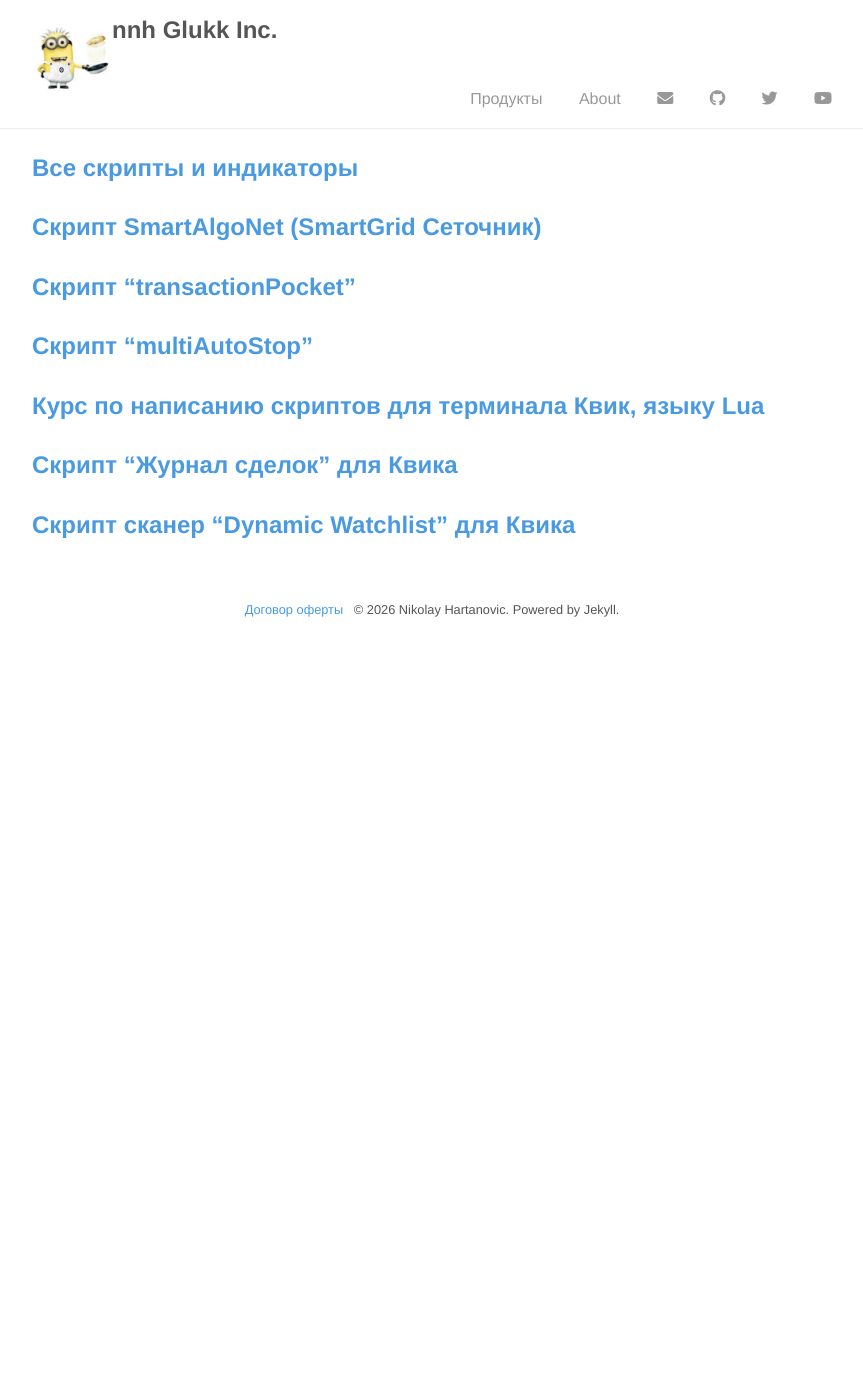
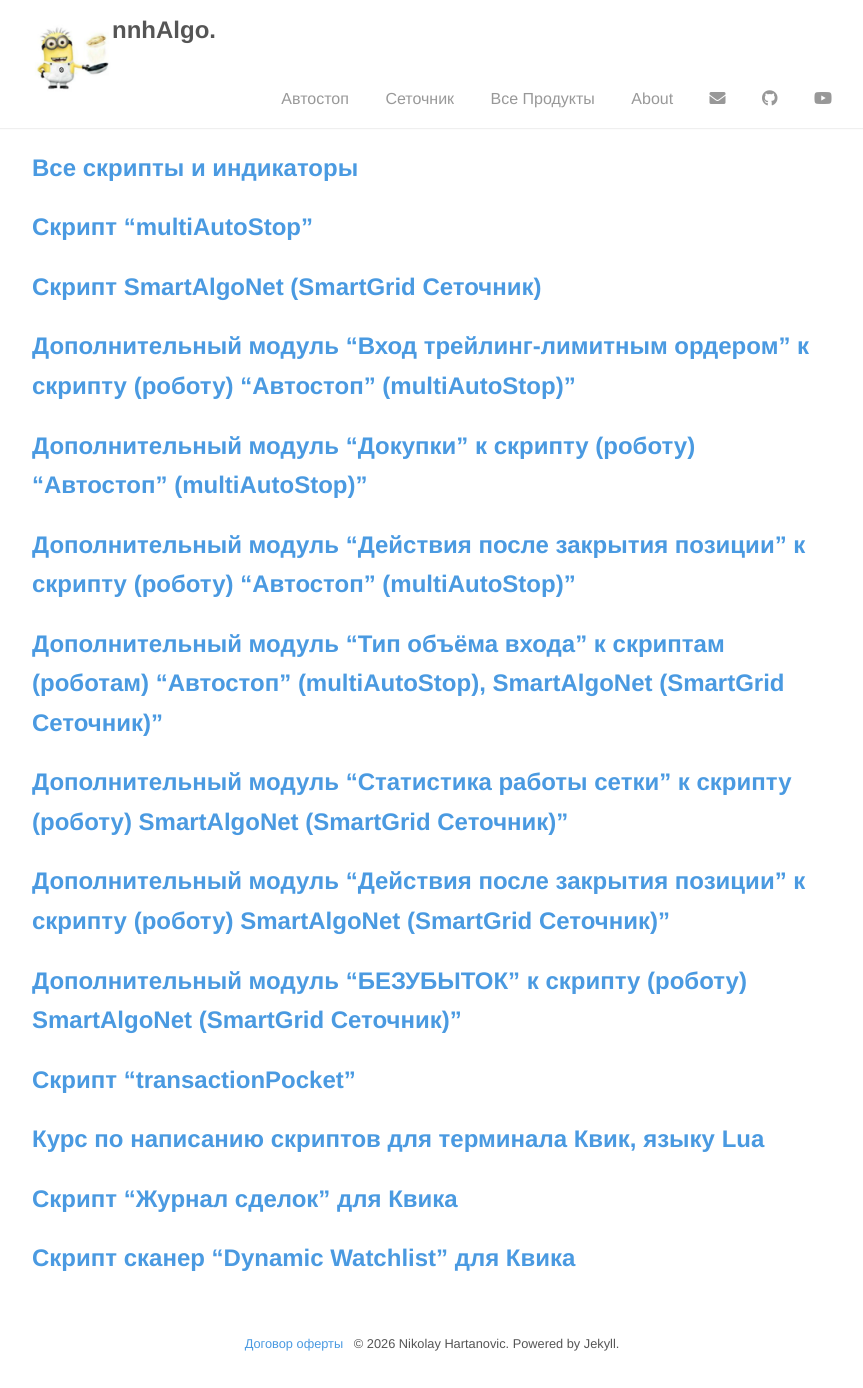
Before and after one commit to nick-nh/nick-nh.github.io, a Jekyll site: the page built from scripts_list.md, in a window 1280 px wide. Shown: the whole page, without its empty margins (208-1071 px from the left). Built offline with Jekyll 4.4.1, drawn with Linux system fonts in a browser that asks for light colours; nearby versions of some CDN libraries; our own code applies the rules of GitHub Pages for plain Markdown files; before the commit the page ends 900 px from its top, so only the background shows below that.

Commit message:
update script list

```diff
--- a/_config.yml
+++ b/_config.yml
@@ -1,5 +1,5 @@
 # Site settings
-title:          nnh Glukk Inc.
+title:          nnhAlgo.
 description:    Разработка qLua скриптов
 url:            https://github.com/nick-nh/
 avatar:         /assets/title.png
@@ -37,7 +37,11 @@ related_posts_section:
   min_common_tags:  2
 
 navigation:
- - title: Продукты
+ - title: Автостоп
+   url: /_posts/2021-03-14-multiAutoStop
+ - title: Сеточник
+   url: /_posts/2023-06-11-SmartAlgoNet
+ - title: Все Продукты
    url: /scripts_list
  - title: About
    url: /about
@@ -46,5 +50,5 @@ navigation:
 social:
   email: nick-h@yandex.ru
   github: https://github.com/nick-nh/qlua
-  twitter: https://twitter.com/niknh
   youtube: https://www.youtube.com/channel/UCKLHojn_B8Zs5GrkGWzmwJQ
+  rutube: https://rutube.ru/channel/42929972/
--- a/scripts_list.md
+++ b/scripts_list.md
@@ -4,9 +4,16 @@ layout: default
 
 ## [Все скрипты и индикаторы](/_posts/2021-01-09-hello-post.md)
 
+## [Скрипт "multiAutoStop"](/_posts/2021-03-14-multiAutoStop.md)
 ## [Скрипт SmartAlgoNet (SmartGrid Сеточник)](/_posts/2023-06-11-SmartAlgoNet.md)
+## [Дополнительный модуль "Вход трейлинг-лимитным ордером" к скрипту (роботу) "Автостоп" (multiAutoStop)"](/_posts/2025-06-05-algo_open_pos.md)
+## [Дополнительный модуль "Докупки" к скрипту (роботу) "Автостоп" (multiAutoStop)"](/_posts/2025-06-05-open_steps.md)
+## [Дополнительный модуль "Действия после закрытия позиции" к скрипту (роботу) "Автостоп" (multiAutoStop)"](/_posts/2026-01-11-stop_after_close.md)
+## [Дополнительный модуль "Тип объёма входа" к скриптам (роботам) "Автостоп" (multiAutoStop), SmartAlgoNet (SmartGrid Сеточник)"](/_posts/2025-06-05-trade-qty-type.md)
+## [Дополнительный модуль "Статистика работы сетки" к скрипту (роботу) SmartAlgoNet (SmartGrid Сеточник)"](/_posts/2025-06-05-net-statistics.md)
+## [Дополнительный модуль "Действия после закрытия позиции" к скрипту (роботу) SmartAlgoNet (SmartGrid Сеточник)"](/_posts/2026-01-11-net_after_close.md)
+## [Дополнительный модуль "БЕЗУБЫТОК" к скрипту (роботу) SmartAlgoNet (SmartGrid Сеточник)"](/_posts/2026-01-11-net_stop_non_loose.md)
 ## [Скрипт "transactionPocket"](/_posts/2021-01-10-transactionPocket-post.md)
-## [Скрипт "multiAutoStop"](/_posts/2021-03-14-multiAutoStop.md)
 ## [Курс по написанию скриптов для терминала Квик, языку Lua](/_posts/2021-05-28-qLua-course.md)
 ## [Cкрипт "Журнал сделок" для Квика](/_posts/2025-08-23-trade-log.md)
 ## [Cкрипт сканер "Dynamic Watchlist" для Квика](/_posts/2026-11-01-watchWnd-post.md)
```
Also changed, not shown: about.md (+0 -1 lines), tag/multiAutoStop.md (added, +6 -0 lines).
